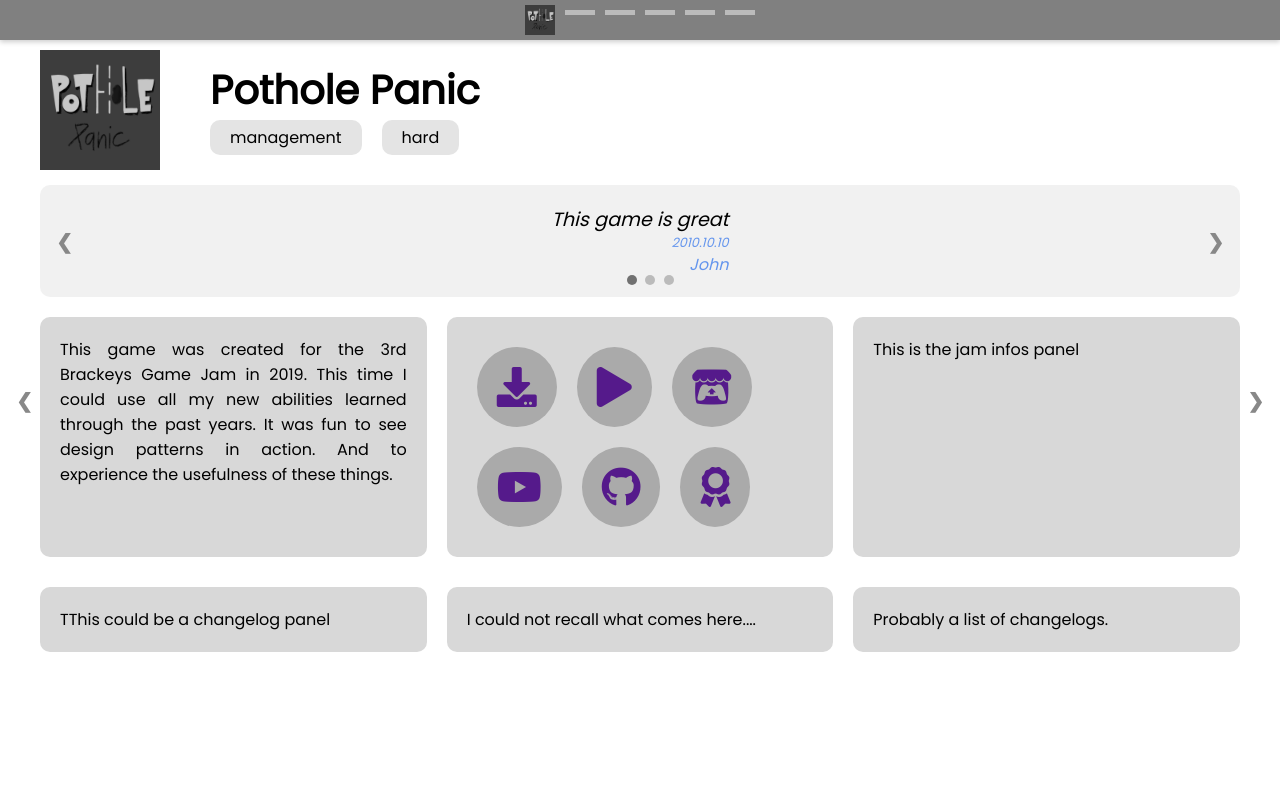
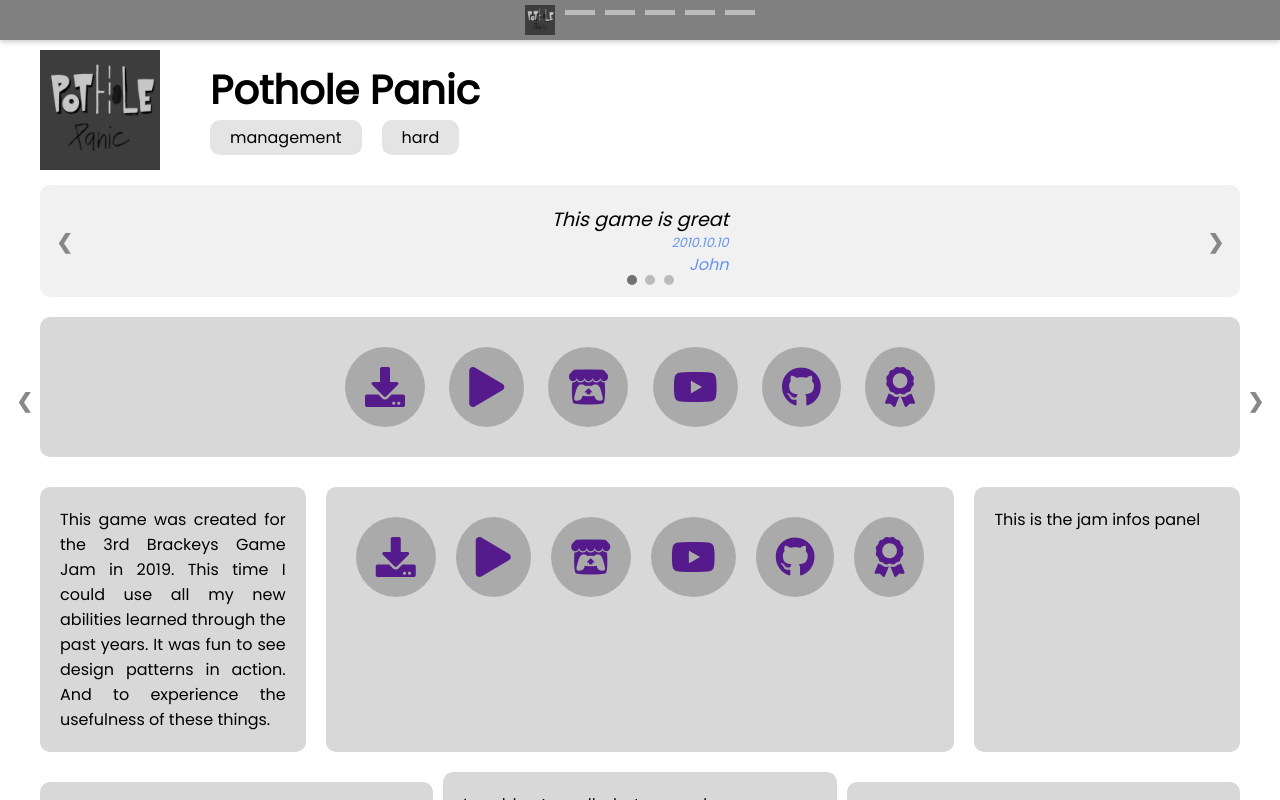
Before and after one commit to KreWorks/kregames, a plain HTML site: page index.html in a window 1280 px wide. Drawn offline with Linux system fonts and the light colour scheme.

Commit message:
Adding a box under carousel and put fa icons there

```diff
--- a/index.html
+++ b/index.html
@@ -54,9 +54,21 @@
                         </div>
                     </div>
                     <div class="container">
+                        <div class="grid-3">
+                            <div class="links">
+                                <a href=""><i class="fa-icon fas fa-download"></i></a>
+                                <a href=""><i class="fa-icon fas fa-play"></i></a>
+                                <a href=""><i class="fa-icon fab fa-itch-io"></i></a>
+                                <a href=""><i class="fa-icon fab fa-youtube"></i></a>
+                                <a href=""><i class="fa-icon fab fa-github"></i></a>
+                                <a href=""><i class="fa-icon fas fa-award"></i></a>
+                            </div>
+                        </div>
+                    </div>
+                    <div class="container">
                         <div class="description grid-3">This game was created for the 3rd Brackeys Game Jam in 2019. This time I could use all my new abilities learned through the past years. It was fun to see design patterns in action. And to experience the usefulness of these things.
                         </div>
-                        <div class="links grid-3">
+                        <div class=" grid-3">
                             <a href=""><i class="fa-icon fas fa-download"></i></a>
                             <a href=""><i class="fa-icon fas fa-play"></i></a>
                             <a href=""><i class="fa-icon fab fa-itch-io"></i></a>
--- a/style.css
+++ b/style.css
@@ -228,8 +228,9 @@ img.logo{
 }
 
 .links{
-    flex-wrap: wrap;
+    margin:0px auto;
 }
+
 
 .fa-icon{
     font-size: 40px;
```
